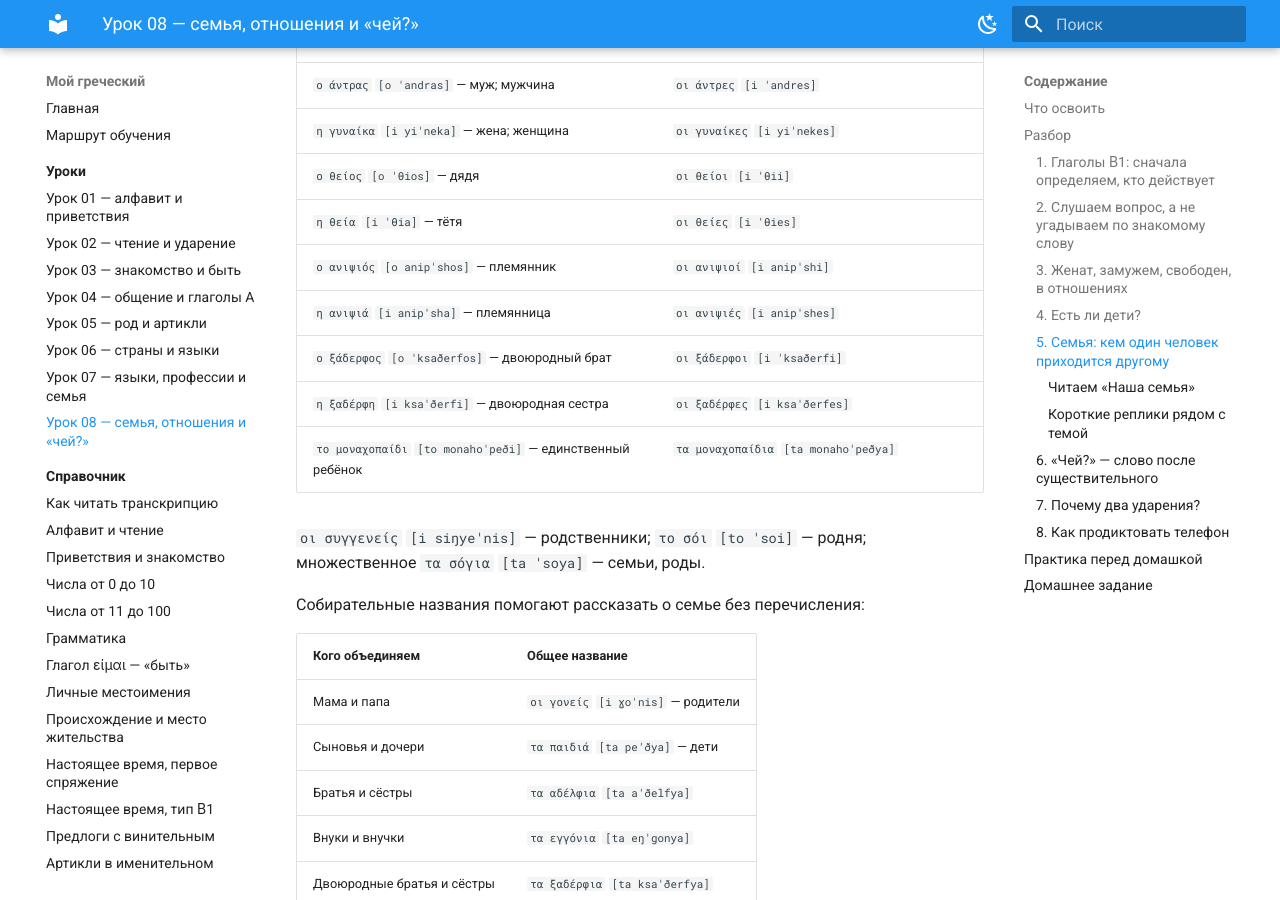
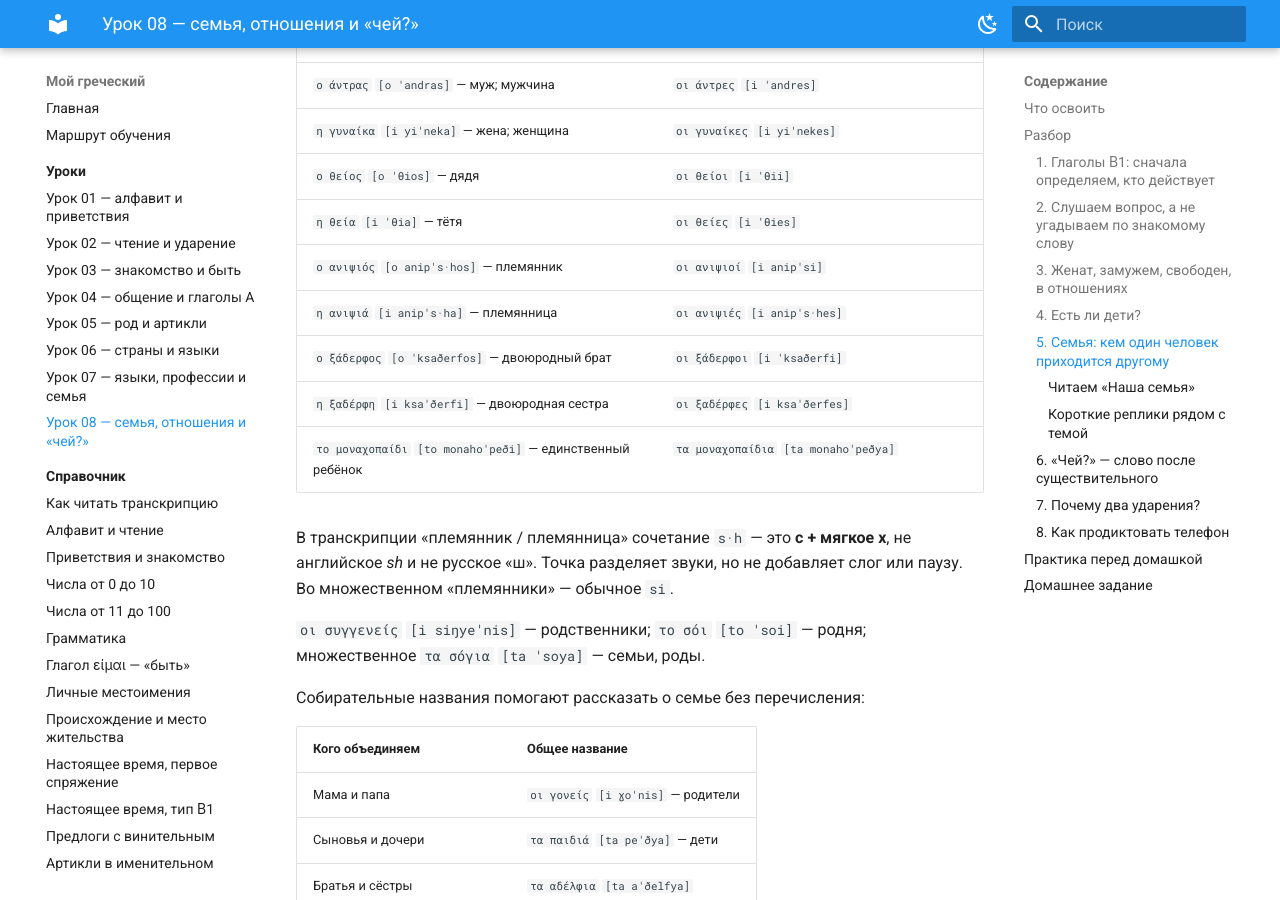
Before and after one commit to arch7tect/Greek, an MkDocs documentation site: the page built from docs/lessons/lesson-08-current.md, in a window 1280 px wide and 900 px high, scrolled down 4495 px. Built offline with MkDocs 1.6.1 and Material for MkDocs 9.7.7, drawn with Linux system fonts in a browser that asks for light colours.

Commit message:
Clarify nephew pronunciation across lesson and core cards

```diff
--- a/docs/assets/data/family-possessives-data.js
+++ b/docs/assets/data/family-possessives-data.js
@@ -18,8 +18,8 @@ window.GREEK_FAMILY_POSSESSIVES_DATA = {
         ["rel-aunt", "Сестра моей матери или моего отца", "η θεία [i ˈθia]", "η θεία [i ˈθia] — тётя."],
         ["rel-male-cousin", "Сын моего дяди или моей тёти", "ο ξάδερφος [o ˈksaðerfos]", "ο ξάδερφος / ο ξάδελφος [o ˈksaðerfos / o ˈksaðelfos] — двоюродный брат."],
         ["rel-female-cousin", "Дочь моего дяди или моей тёти", "η ξαδέρφη [i ksaˈðerfi]", "η ξαδέρφη / η ξαδέλφη [i ksaˈðerfi / i ksaˈðelfi] — двоюродная сестра."],
-        ["rel-nephew", "Сын моего брата или моей сестры", "ο ανιψιός [o aniˈpsos]", "ο ανιψιός [o aniˈpsos] — племянник."],
-        ["rel-niece", "Дочь моего брата или моей сестры", "η ανιψιά [i aniˈpsa]", "η ανιψιά [i aniˈpsa] — племянница."],
+        ["rel-nephew", "Сын моего брата или моей сестры", "ο ανιψιός [o anipˈs·hos]", "ο ανιψιός [o anipˈs·hos] — племянник; s·h = с + мягкое х, не ш."],
+        ["rel-niece", "Дочь моего брата или моей сестры", "η ανιψιά [i anipˈs·ha]", "η ανιψιά [i anipˈs·ha] — племянница; s·h = с + мягкое х, не ш."],
         ["rel-only-child", "Ребёнок, у которого нет братьев и сестёр", "το μοναχοπαίδι [to monahoˈpeði]", "το μοναχοπαίδι [to monahoˈpeði] — единственный ребёнок."]
       ].map(([id, prompt, answer, detail]) => ({ id, lesson: "09", prompt, answer, detail }))
     },
--- a/docs/lessons/lesson-08-current.md
+++ b/docs/lessons/lesson-08-current.md
@@ -139,11 +139,15 @@
 | `η γυναίκα` `[i yiˈneka]` — жена; женщина | `οι γυναίκες` `[i yiˈnekes]` |
 | `ο θείος` `[o ˈθios]` — дядя | `οι θείοι` `[i ˈθii]` |
 | `η θεία` `[i ˈθia]` — тётя | `οι θείες` `[i ˈθies]` |
-| `ο ανιψιός` `[o anipˈshos]` — племянник | `οι ανιψιοί` `[i anipˈshi]` |
-| `η ανιψιά` `[i anipˈsha]` — племянница | `οι ανιψιές` `[i anipˈshes]` |
+| `ο ανιψιός` `[o anipˈs·hos]` — племянник | `οι ανιψιοί` `[i anipˈsi]` |
+| `η ανιψιά` `[i anipˈs·ha]` — племянница | `οι ανιψιές` `[i anipˈs·hes]` |
 | `ο ξάδερφος` `[o ˈksaðerfos]` — двоюродный брат | `οι ξάδερφοι` `[i ˈksaðerfi]` |
 | `η ξαδέρφη` `[i ksaˈðerfi]` — двоюродная сестра | `οι ξαδέρφες` `[i ksaˈðerfes]` |
 | `το μοναχοπαίδι` `[to monahoˈpeði]` — единственный ребёнок | `τα μοναχοπαίδια` `[ta monahoˈpeðya]` |
+
+В транскрипции «племянник / племянница» сочетание `s·h` — это **с + мягкое х**,
+не английское *sh* и не русское «ш». Точка разделяет звуки, но не добавляет слог
+или паузу. Во множественном «племянники» — обычное `si`.
 
 `οι συγγενείς` `[i siŋyeˈnis]` — родственники;
 `το σόι` `[to ˈsoi]` — родня; множественное `τα σόγια` `[ta ˈsoya]` — семьи, роды.
```
Also changed, not shown: docs/assets/data/vocabulary-data.js (+4 -4 lines), docs/homework/lesson-08-current.md (+1 -1 lines), docs/reference/transcription.md (+7 -0 lines), docs/vocabulary/all.md (+2 -2 lines), docs/vocabulary/lesson-08.md (+2 -2 lines), extracted/lessons/lesson-08-source-audit.md (+7 -0 lines), docs/assets/mobile/core/card-11.png, docs/assets/mobile/lesson-08/lesson-08-card-03.png, 10 other files.
